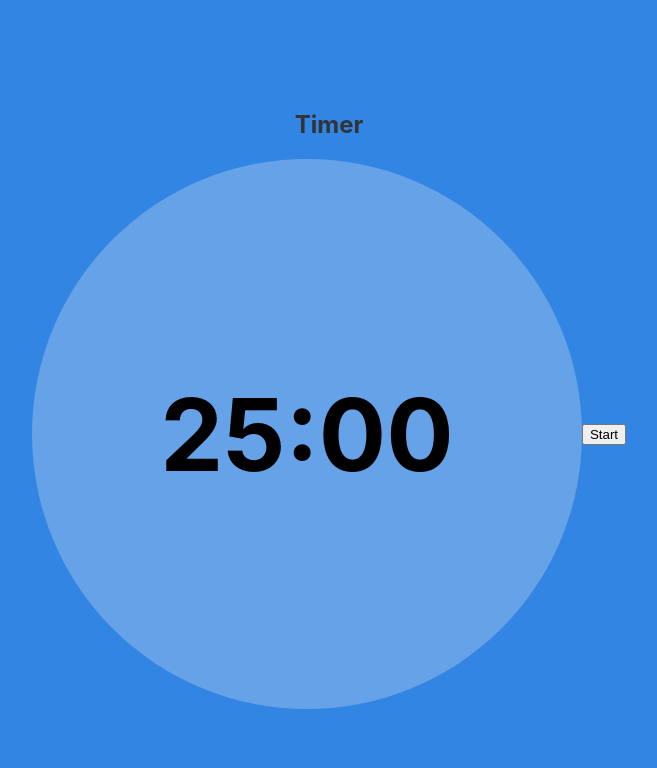
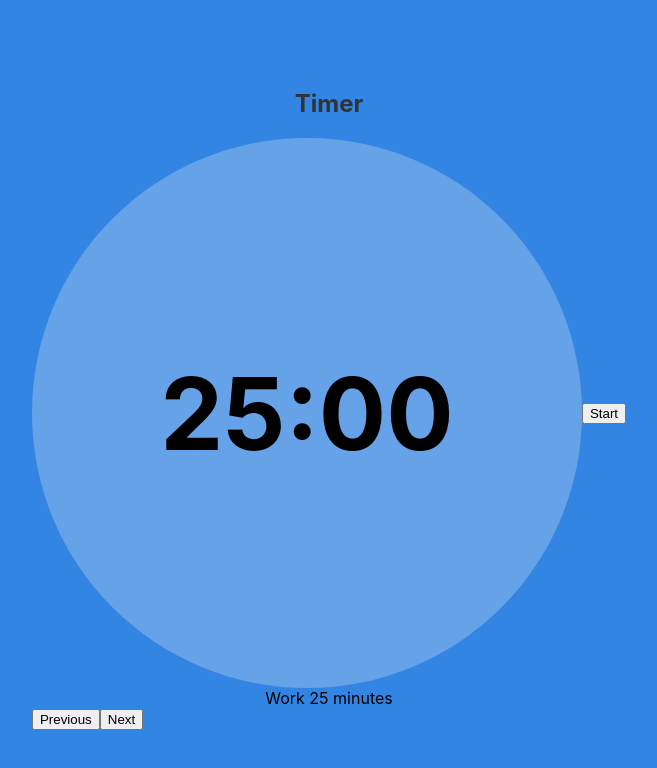
Before and after one commit to desmo13/pomodoro, a React (Vite) app: page / in a window 1280 px wide. Shown: the top 768 px of the page, without its empty margins (311-968 px from the left). Built offline with nearby package versions, Linux system fonts and the light colour scheme.

Commit message:
feat: add basic list and pagination

```diff
--- a/src/App.jsx
+++ b/src/App.jsx
@@ -1,6 +1,8 @@
 import { useEffect, useReducer } from 'react'
 import './App.css'
 import { useNotification } from './hooks/useNotification'
+import { List } from './Componentes/List/List'
+
 const getNextMode = (state) => {
   if (state.mode === '25min') {
     return '5min'
@@ -70,6 +72,7 @@ function App() {
       requestPermission()
     }
     if (permission === 'granted') {
+      if(!canNotify) return
       notify({
         title: 'Pomodoro',
         body: state.mode === '25min' ? 'Time to focus!' : state.mode === '5min' ? 'Take a short break!' : 'Take a long break!',
@@ -106,7 +109,9 @@ function App() {
             <button onClick={() => dispatch({ type: state.running ? 'STOP' : 'START' })}>
               {state.running ? 'Stop' : 'Start'}
             </button>
+
           </div>
+          <List data={['Work 25 minutes', 'Short break 5 minutes', 'After 4 pomodoros take a long break of 15 minutes']} />
         </div>
       </div>
     </>
--- /dev/null
+++ b/src/Componentes/List/List.jsx
@@ -0,0 +1,33 @@
+
+import { useState } from 'react'
+import './list.css'
+export const List = ({ data }) => {
+  const [actualPage, setActualPage] = useState(0)
+  const [pageSize, setPageSize] = useState(1)
+
+  const viewItems = (actualPage, pageSize) => {
+    const start = actualPage * pageSize
+    const end = start + pageSize
+    return data.slice(start, end)
+  }
+  const totalPages = Math.ceil(data.length / pageSize)
+
+  return (
+    <>
+      <div className="list-group">
+        {viewItems(actualPage, pageSize).map((item, index) => (
+          <div className="list-group-item" key={index}>
+            {item}
+          </div>
+        ))}
+      </div>
+      <div className="pagination">
+        <button onClick={() => setActualPage(actualPage !== 0 ? actualPage - 1 : 0)}>Previous</button>
+        <button onClick={() => setActualPage(actualPage !== totalPages - 1 ? actualPage + 1 : totalPages - 1)}>Next</button>
+      </div>
+  </>
+  )
+}
+List.defaultProps = {
+  data: []
+}
--- /dev/null
+++ b/src/Componentes/List/list.css
@@ -0,0 +1,21 @@
+.list-group {
+  display: flex;
+  flex-direction: column;
+  align-items: center;
+  justify-content: center;
+  width: 100%;
+  height: 100%;
+  padding: 0;
+  margin: 0;
+}
+
+.list-group-item {
+  display: flex;
+  flex-direction: row;
+  align-items: center;
+  justify-content: center;
+  width: 100%;
+  height: 100%;
+  padding: 0;
+  margin: 0;
+}
```
